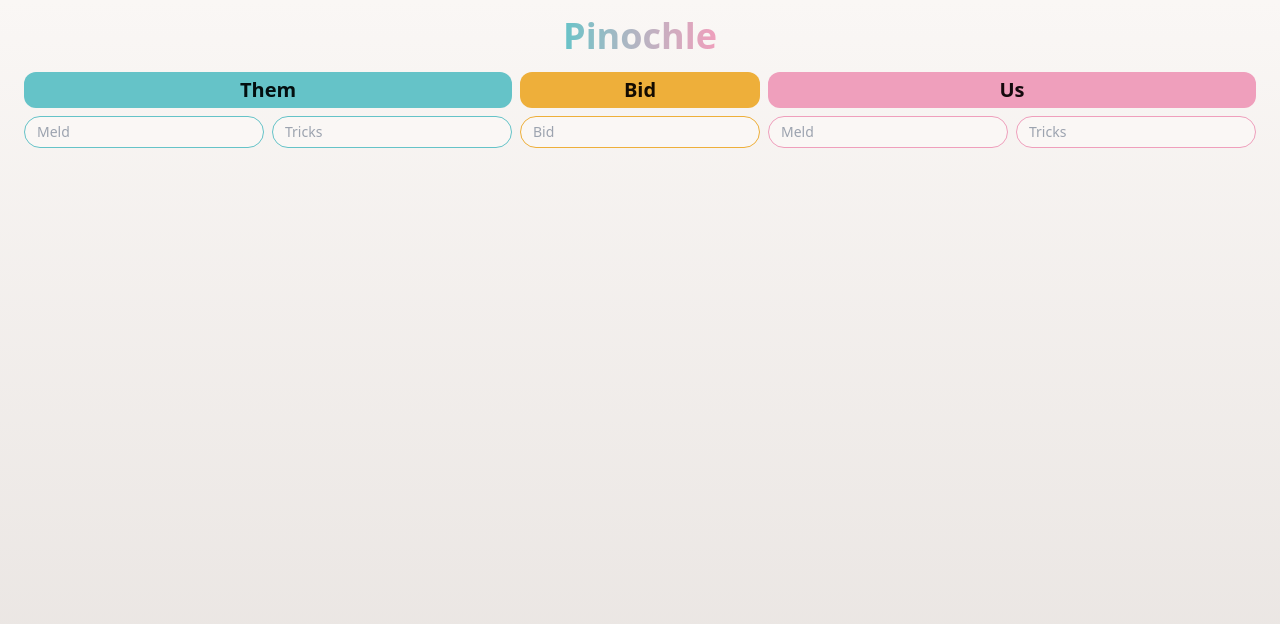
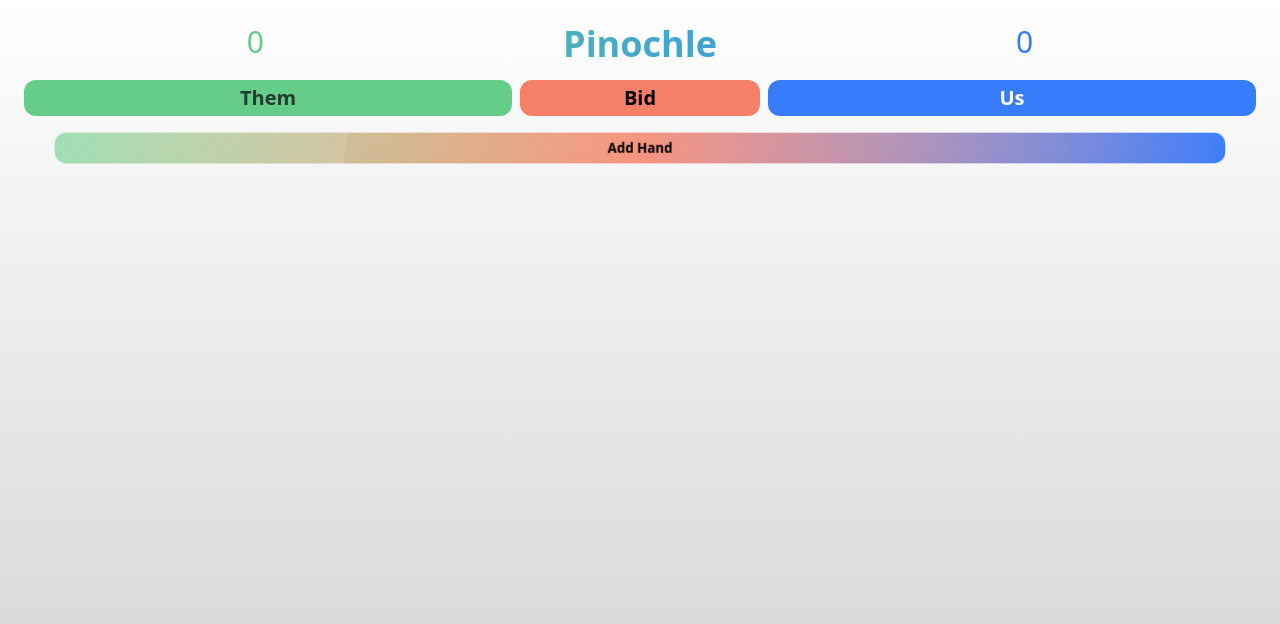
Before and after one commit to zethporter/zethWebsite, a Next.js app: page /pinochle in a window 1280 px wide. Shown: the top 624 px of the page. Built offline with nearby package versions, Linux system fonts and the light colour scheme.

Commit message:
updates to home page added pinochle score board

```diff
--- a/src/pages/index.tsx
+++ b/src/pages/index.tsx
@@ -14,7 +14,7 @@ const Home: NextPage = () => {
         <div className="flex min-h-screen flex-col items-center justify-center bg-gradient-to-b from-cyan-950/50 to-purple-950/50">
           <div className="container flex flex-col items-center justify-center gap-12 px-4 py-16 ">
             <h1 className="text-5xl font-extrabold tracking-tight sm:text-[5rem]">
-              <span className="text-cyan-300">Zeth</span>{" "}
+              <span className="text-cyan-300 drop-shadow-md">Zeth</span>{" "}
               <span className="text-purple-300">Porter</span>
             </h1>
             <div className="grid grid-cols-2 gap-4">
--- a/src/pages/pinochle/index.tsx
+++ b/src/pages/pinochle/index.tsx
@@ -1,73 +1,165 @@
-import { atom, useAtom } from "jotai";
+import { Fragment, useState, useEffect } from "react";
+import { useFieldArray, useForm } from "react-hook-form";
+// import { z } from "zod";
 
 type pinochleRow = {
   themMeld: number | null;
   themTricks: number | null;
-  bid: number | null;
+  bid: string | null;
+  bidAmount: number | null;
   usMeld: number | null;
   usTricks: number | null;
 };
 
-const pinochleAtom = atom([
-  {
-    themMeld: null,
-    themTricks: null,
-    bid: null,
-    usMeld: null,
-    usTricks: null,
-  },
-]);
+type TScore = {
+  them: number;
+  us: number;
+};
+
+// const pinochleAtom = atom([
+//   {
+//     themMeld: null,
+//     themTricks: null,
+//     bid: null,
+//     usMeld: null,
+//     usTricks: null,
+//   },
+// ]);
 
 const Pinochle = () => {
-  const [rows, setRows] = useAtom(pinochleAtom);
+  const [score, setScore] = useState<TScore>({
+    them: 0,
+    us: 0,
+  });
+  const { control, register, watch } = useForm();
+  const { fields, append } = useFieldArray({
+    control, // control props comes from useForm (optional: if you are using FormContext)
+    name: "game", // unique name for your Field Array
+  });
+
+  const game = watch("game");
+
+  useEffect(() => {
+    game &&
+      game.forEach((round: pinochleRow) => {
+        const usMeld = round.usMeld ?? 0;
+        const usTricks = round.usTricks ?? 0;
+        const themMeld = round.themMeld ?? 0;
+        const themTricks = round.themTricks ?? 0;
+        const bidAmount = round.bidAmount ?? 0;
+        if (round.bid === "us") {
+          if (usMeld + usTricks < bidAmount) {
+            setScore({ them: themMeld + themTricks, us: score.us - bidAmount });
+          } else {
+            setScore({
+              them: score.them + themMeld + themTricks,
+              us: score.us + usMeld + usTricks,
+            });
+          }
+        }
+        if (round.bid === "them") {
+          if (themMeld + themTricks < bidAmount) {
+            setScore({
+              them: score.them - bidAmount,
+              us: score.us + usMeld + usTricks,
+            });
+          } else {
+            setScore({
+              them: score.them + themMeld + themTricks,
+              us: score.us + usMeld + usTricks,
+            });
+          }
+        }
+      });
+  }, [game]);
+
+  console.log("Watch", game);
 
   return (
-    <main className="flex h-screen w-full flex-col gap-2 bg-gradient-to-b from-base-100 to-base-300 p-4">
-      <div className="flex w-full justify-center">
-        <h1 className="bg-gradient-to-r from-primary to-secondary bg-clip-text text-center text-4xl font-bold text-transparent">
+    <main className="flex min-h-screen w-full flex-col gap-2 bg-gradient-to-b from-base-100 to-base-300 p-4">
+      <div className="container mx-auto grid h-full min-w-96 grid-cols-5 content-start gap-x-2 gap-y-4 overflow-y-auto rounded-box p-2">
+        <h3 className="fond-bold text-right text-3xl text-primary">
+          {score.them}
+        </h3>
+        <h1 className="col-span-3 bg-gradient-to-r from-primary to-secondary bg-clip-text text-center text-4xl font-bold text-transparent">
           Pinochle
         </h1>
-      </div>
-      <div className="container mx-auto grid h-full grid-cols-5 content-start gap-2 rounded-box p-2">
-        <div className="col-span-2 rounded-xl bg-primary p-1 text-center text-xl font-bold text-primary-content">
+        <h3 className="fond-bold text-3xl text-secondary">{score.us}</h3>
+        <h2 className="col-span-2 rounded-xl bg-primary p-1 text-center text-xl font-bold text-primary-content">
           Them
-        </div>
-        <div className="rounded-xl bg-accent p-1 text-center text-xl font-bold text-accent-content">
+        </h2>
+        <h2 className="rounded-xl bg-accent p-1 text-center text-xl font-bold text-accent-content">
           Bid
-        </div>
-        <div className="col-span-2 rounded-xl bg-secondary p-1 text-center text-xl font-bold text-secondary-content">
+        </h2>
+        <h2 className="col-span-2 rounded-xl bg-secondary p-1 text-center text-xl font-bold text-secondary-content">
           Us
-        </div>
-        {rows.map((row: pinochleRow) => (
-          <>
+        </h2>
+        {fields.map((field, index) => (
+          <Fragment key={field.id}>
             <input
-              value={row.themMeld}
-              type="text"
+              type="tel"
               placeholder="Meld"
               className="input input-bordered input-primary input-sm w-full max-w-xs"
+              {...register(`game.${index}.themMeld`, {
+                valueAsNumber: true,
+              })}
             />
             <input
-              type="text"
+              type="tel"
               placeholder="Tricks"
               className="input input-bordered input-primary input-sm w-full max-w-xs"
+              {...register(`game.${index}.themTricks`, {
+                valueAsNumber: true,
+              })}
+            />
+            <div className="flex flex-row gap-2 overflow-y-auto">
+              <input
+                type="radio"
+                className="radio-primary radio md:radio-lg"
+                {...register(`game.${index}.bid`)}
+                value="them"
               />
               <input
-              type="text"
+                type="tel"
                 placeholder="Bid"
-              className="input input-bordered input-accent input-sm w-full max-w-xs"
+                className="input input-bordered input-accent input-sm w-full min-w-12 max-w-xs flex-1 text-center"
+                {...register(`game.${index}.bidAmount`, {
+                  valueAsNumber: true,
+                })}
               />
               <input
-              type="text"
+                type="radio"
+                className="radio-secondary radio md:radio-lg"
+                {...register(`game.${index}.bid`)}
+                value="us"
+              />
+            </div>
+            <input
+              type="tel"
               placeholder="Meld"
-              className="input input-bordered input-secondary input-sm w-full max-w-xs"
+              className="input input-bordered input-secondary input-sm w-full max-w-xs text-right"
+              {...register(`game.${index}.usMeld`, {
+                valueAsNumber: true,
+              })}
             />
             <input
-              type="text"
+              type="tel"
               placeholder="Tricks"
-              className="input input-bordered input-secondary input-sm w-full max-w-xs"
+              className="input input-bordered input-secondary input-sm w-full max-w-xs text-right"
+              {...register(`game.${index}.usTricks`, {
+                valueAsNumber: true,
+              })}
             />
-          </>
+          </Fragment>
         ))}
+        <div className="col-span-full scale-95 rounded-xl bg-gradient-to-r from-primary via-accent to-secondary">
+          <div
+            className="btn glass btn-sm btn-block text-accent-content"
+            onClick={append}
+          >
+            Add Hand
+          </div>
+        </div>
       </div>
     </main>
   );
--- a/tailwind.config.cjs
+++ b/tailwind.config.cjs
@@ -8,7 +8,7 @@ module.exports = {
 
   // daisyUI config (optional - here are the default values)
   daisyui: {
-    themes: ["cupcake", "dracula"], // true: all themes | false: only light + dark | array: specific themes like this ["light", "dark", "cupcake"]
+    themes: ["emerald", "dracula"], // true: all themes | false: only light + dark | array: specific themes like this ["light", "dark", "cupcake"]
     darkTheme: "dracula", // name of one of the included themes for dark mode
     base: true, // applies background color and foreground color for root element by default
     styled: true, // include daisyUI colors and design decisions for all components
```
Lines whose indentation alone changed are shown as unchanged.
